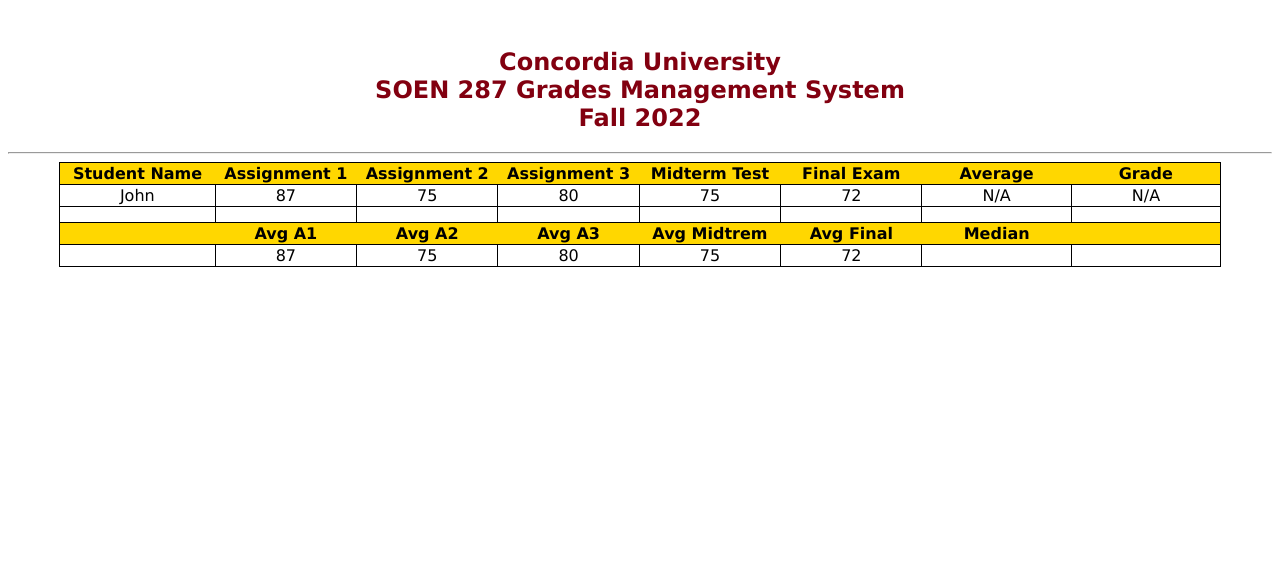
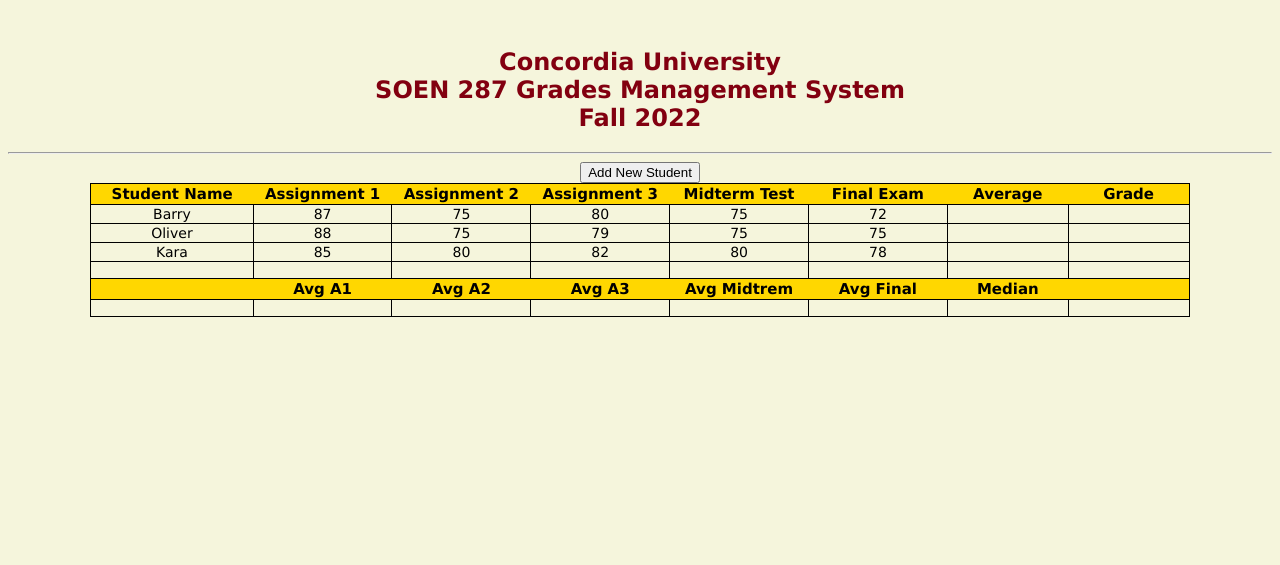
Before and after one commit to jvaldez90/SOEN287_project, a PHP site: page /Grades-System.html in a window 1280 px wide. Shown: the top 565 px of the page. Run offline with PHP 8.4, Linux system fonts and the light colour scheme.

Commit message:
Updated .css and .html files

```diff
--- a/Grades-System.css
+++ b/Grades-System.css
@@ -1,10 +1,17 @@
+html {
+    background-color: beige;
+}
 #courseTitle {
     font-family: Verdana, Geneva, Tahoma, sans-serif;
     text-align: center;
     color: #820010;
 }
+#addButtons {
+   text-align: center;
+}
 .assessment{
     font-family: Verdana, Geneva, Tahoma, sans-serif;
+    font-size: 15px;
     text-align: center;
     border: 1px solid black;
     border-collapse: collapse;
@@ -15,6 +22,7 @@
     background-color: gold;
 }
 .assessment td{
+    font-size: 14px;
     padding: 1px 60px;
     border: 1px solid black;
     border-collapse: collapse;
--- a/Grades-System.html
+++ b/Grades-System.html
@@ -12,7 +12,10 @@
             Fall 2022 <br/>
         </h2>
         <hr>
-        <table class="assessment">
+        <div id="addButtons">
+            <button>Add New Student</button>
+        </div>
+        <table class="assessment" id="table">
             <thead>
                 <tr>
                     <th>Student Name</th>
@@ -27,14 +30,56 @@
             </thead>
             <tbody>
                 <tr>
-                    <td>John</td>
-                    <td>87</td>
-                    <td>75</td>
-                    <td>80</td>
-                    <td>75</td>
-                    <td>72</td>
-                    <td>N/A</td>
-                    <td>N/A</td>
+                    <td>Barry</td>
+                    <td>87</td><!--A1-->
+                    <td>75</td><!--A2-->
+                    <td>80</td><!--A3-->
+                    <td>75</td><!--Midterm-->
+                    <td>72</td><!--Final-->
+                    <td></td><!--Average-->
+                    <td></td> <!--Final Grade-->
+                </tr>
+                <tr>
+                    <td>Oliver</td>
+                    <td>88</td><!--A1-->
+                    <td>75</td><!--A2-->
+                    <td>79</td><!--A3-->
+                    <td>75</td><!--Midterm-->
+                    <td>75</td><!--Final-->
+                    <td></td><!--Average-->
+                    <td></td>
+                </tr>
+                <tr>
+                    <td>Kara</td>
+                    <td>85</td><!--A1-->
+                    <td>80</td><!--A2-->
+                    <td>82</td><!--A3-->
+                    <td>80</td><!--Midterm-->
+                    <td>78</td><!--Final-->
+                    <td></td><!--Average-->
+                    <td></td>
+                </tr>
+                <tr>
+                    <td><pre></pre></td>
+                    <td></td><!--A1-->
+                    <td></td><!--A2-->
+                    <td></td><!--A3-->
+                    <td></td><!--Midterm-->
+                    <td></td><!--Final-->
+                    <td></td><!--Average-->
+                    <td></td>
+                </tr>
+            </tbody>
+            <tfoot id="tableFoot">
+                <tr>
+                    <th></th>
+                    <th>Avg A1</th>
+                    <th>Avg A2</th>
+                    <th>Avg A3</th>
+                    <th>Avg Midtrem</th>
+                    <th>Avg Final</th>
+                    <th>Median</th>
+                    <th></th>
                 </tr>
                 <tr>
                     <td><pre></pre></td>
@@ -46,28 +91,6 @@
                     <td></td>
                     <td></td>
                 </tr>
-            </tbody>
-            <tfoot>
-                <tr>
-                    <th></th>
-                    <th>Avg A1</th>
-                    <th>Avg A2</th>
-                    <th>Avg A3</th>
-                    <th>Avg Midtrem</th>
-                    <th>Avg Final</th>
-                    <th>Median</th>
-                    <th></th>
-                </tr>
-                <tr>
-                    <td></td>
-                    <td>87</td>
-                    <td>75</td>
-                    <td>80</td>
-                    <td>75</td>
-                    <td>72</td>
-                    <td></td>
-                    <td></td>
-                </tr>
             </tfoot>
         </table>
     </body>
```
